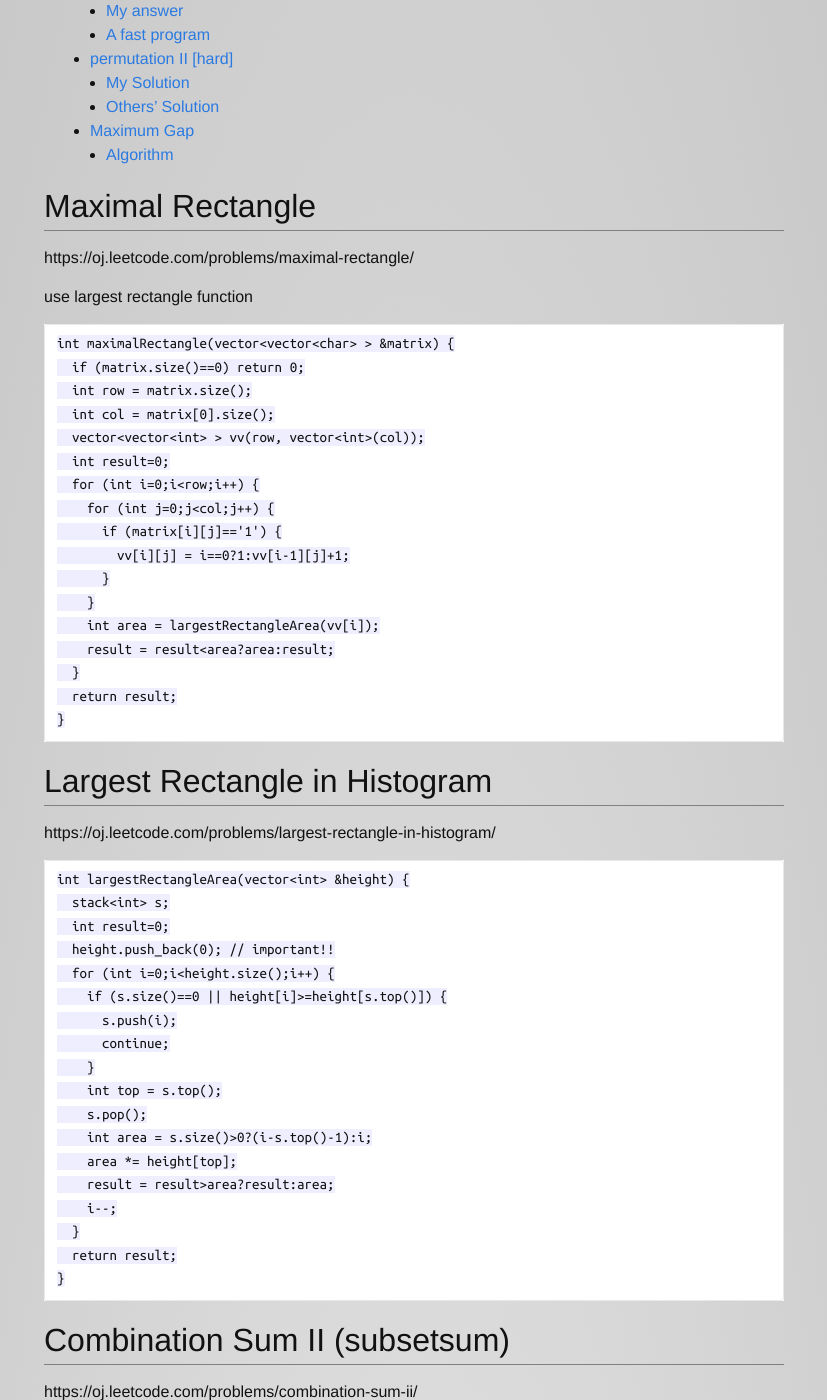
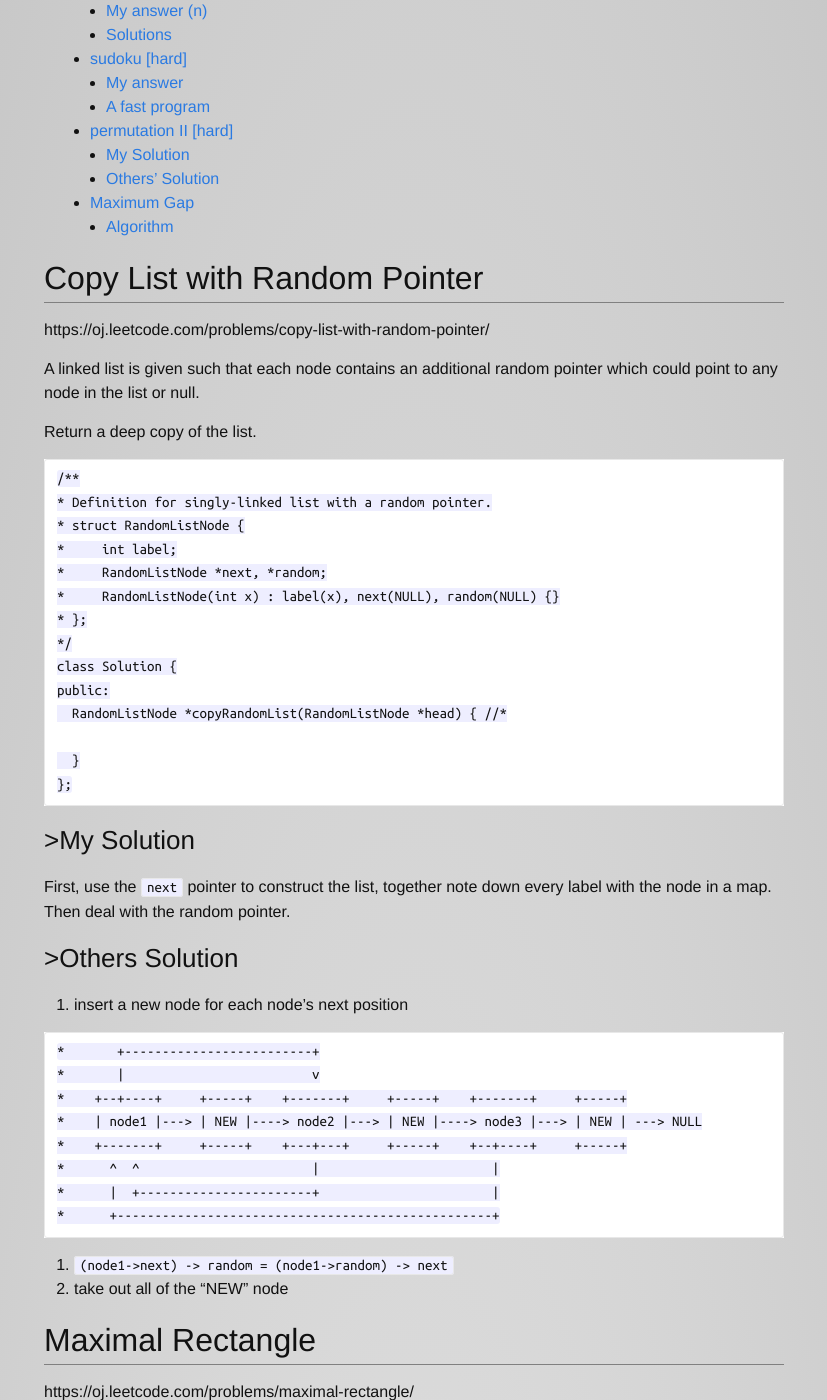
Before and after one commit to lihebi/wiki-old, a Jekyll site: the page built from _wiki/algorithm/leetcode.md, in a window 1280 px wide and 1400 px high, scrolled down 405 px. Shown: the whole window, without its empty margins (226-1053 px from the left). Built offline with Jekyll 4.4.1, drawn with Linux system fonts in a browser that asks for light colours; nearby versions of some CDN libraries; Markdown is read by kramdown in place of the engine named in the settings; a style sheet for code colours, icons or effects is not loaded; some of the changed text lies outside the part shown.

Commit message:
add random list

````diff
--- a/_wiki/algorithm/leetcode.md
+++ b/_wiki/algorithm/leetcode.md
@@ -1,6 +1,53 @@
 ---
 title: Leetcode
 ---
+
+Copy List with Random Pointer
+-----------------------------
+
+https://oj.leetcode.com/problems/copy-list-with-random-pointer/
+
+A linked list is given such that each node contains an additional random pointer which could point to any node in the list or null.
+
+Return a deep copy of the list.
+
+```cpp
+/**
+* Definition for singly-linked list with a random pointer.
+* struct RandomListNode {
+*     int label;
+*     RandomListNode *next, *random;
+*     RandomListNode(int x) : label(x), next(NULL), random(NULL) {}
+* };
+*/
+class Solution {
+public:
+  RandomListNode *copyRandomList(RandomListNode *head) { //*
+
+  }
+};
+```
+
+### My Solution
+First, use the `next` pointer to construct the list, together note down every label with the node in a map. Then deal with the random pointer.
+
+### Others Solution
+1. insert a new node for each node's next position
+
+```
+*       +-------------------------+
+*       |                         v
+*    +--+----+     +-----+    +-------+     +-----+    +-------+     +-----+
+*    | node1 |---> | NEW |----> node2 |---> | NEW |----> node3 |---> | NEW | ---> NULL
+*    +-------+     +-----+    +---+---+     +-----+    +--+----+     +-----+
+*      ^  ^                       |                       |
+*      |  +-----------------------+                       |
+*      +--------------------------------------------------+
+```
+
+2. `(node1->next) -> random  = (node1->random) -> next`
+3. take out all of the "NEW" node
+
 
 Maximal Rectangle
 -----------------
````
